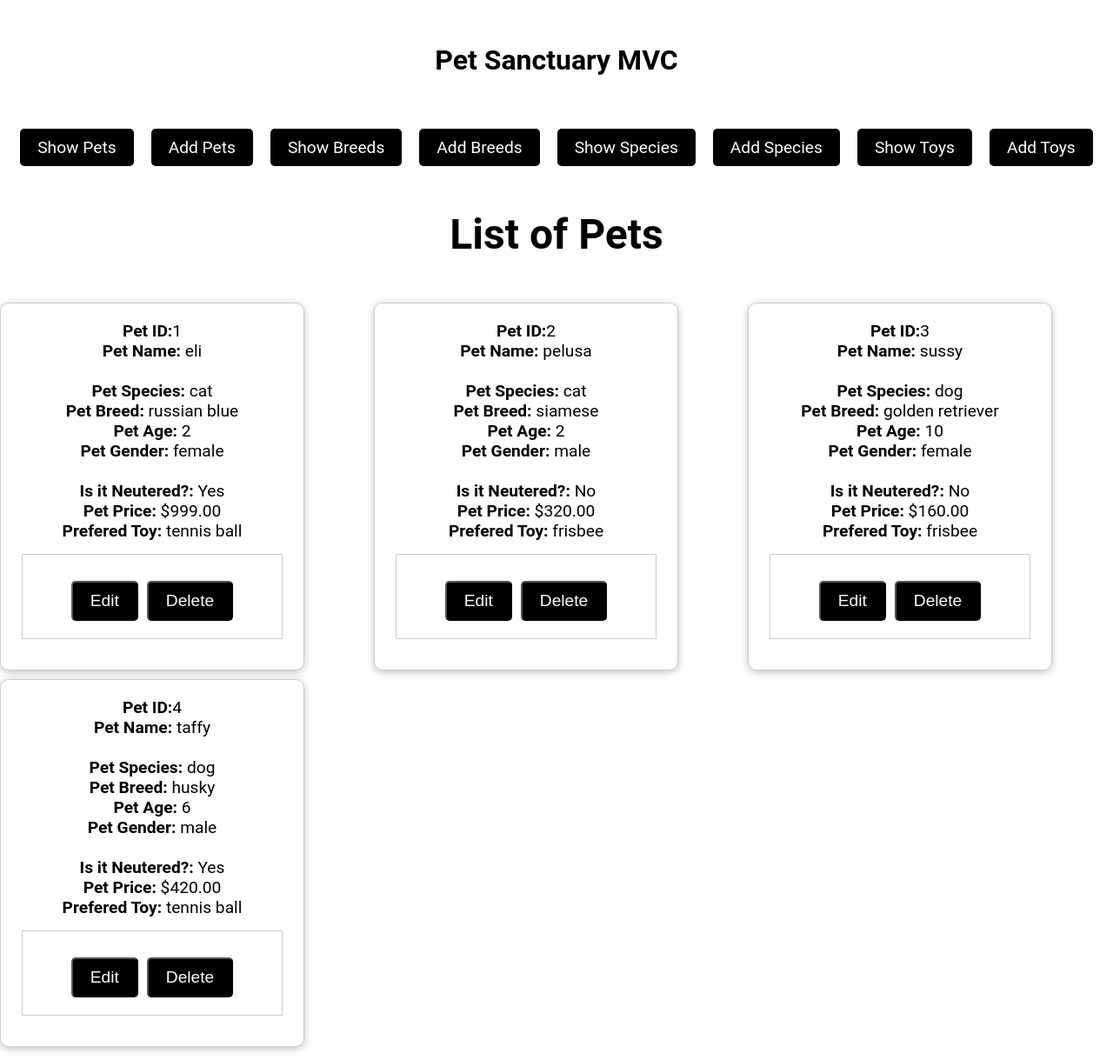
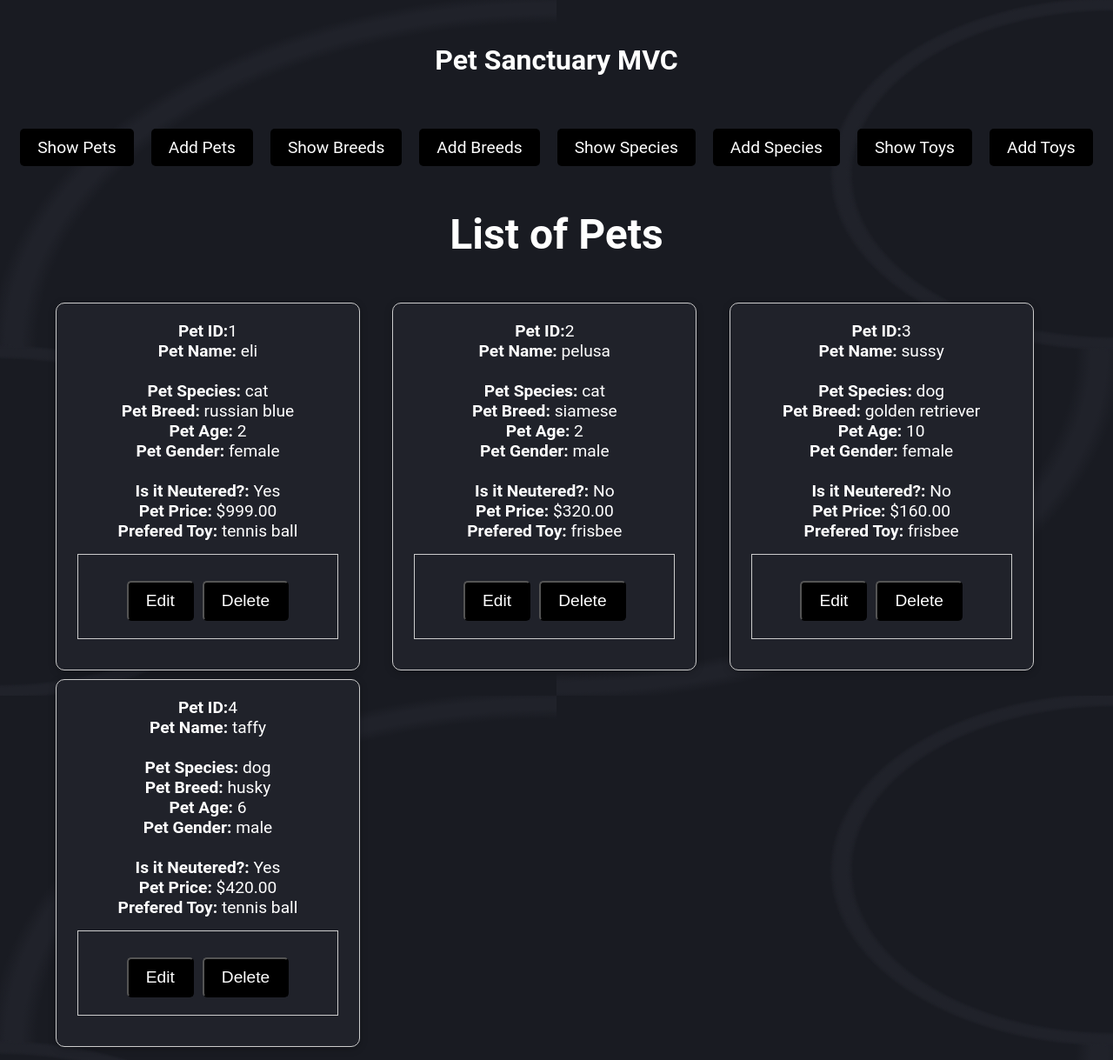
Before and after one commit to andreshamburger/block3-adv-web, a PHP site: page /?page=pets in a window 1280 px wide. Shown: the whole page at 87% size. Run offline with PHP 8.4, Linux system fonts and the light colour scheme; data comes from the database, SQL or seed files in the repository.

Commit message:
Update style.css

```diff
--- a/project-1/mvc/assets/style.css
+++ b/project-1/mvc/assets/style.css
@@ -4,8 +4,25 @@
   box-sizing: border-box;
 }
 
+html {
+  --s: 50px;
+  --c: #191b22;
+  --_s: calc(2*var(--s)) calc(2*var(--s));
+  --_g: 35.36% 35.36% at;
+  --_c: #0000 66%,#20222a 68% 70%,#0000 72%;
+  background:
+    radial-gradient(var(--_g) 100% 25%,var(--_c)) var(--s) var(--s)/var(--_s),
+    radial-gradient(var(--_g) 0 75%,var(--_c)) var(--s) var(--s)/var(--_s),
+    radial-gradient(var(--_g) 100% 25%,var(--_c)) 0 0/var(--_s),
+    radial-gradient(var(--_g) 0 75%,var(--_c)) 0 0/var(--_s),
+    repeating-conic-gradient(var(--c) 0 25%,#0000 0 50%) 0 0/var(--_s),
+    radial-gradient(var(--_c)) 0 calc(var(--s)/2)/var(--s) var(--s) var(--c);
+  background-attachment: fixed;
+}
+
 body {
   font-family: 'Roboto', sans-serif;
+  color: white;
 }
 
 .btn {
@@ -63,13 +80,14 @@ form h2 {
   font-size: 3rem;
 }
 
-.showtitle{
+.showtitle {
   text-align: center;
   margin: 50px 0;
   font-size: 3rem;
 }
 
 .cards-container {
+  width: 90%;
   display: grid;
   grid-template-columns: repeat(auto-fill, minmax(30%, 1fr));
   grid-gap: 10px;
@@ -80,6 +98,7 @@ form h2 {
 }
 
 .cardflex {
+  background-color: #20222a;
   display: flex;
   align-items: center;
   border: 1px solid #ccc;
```
